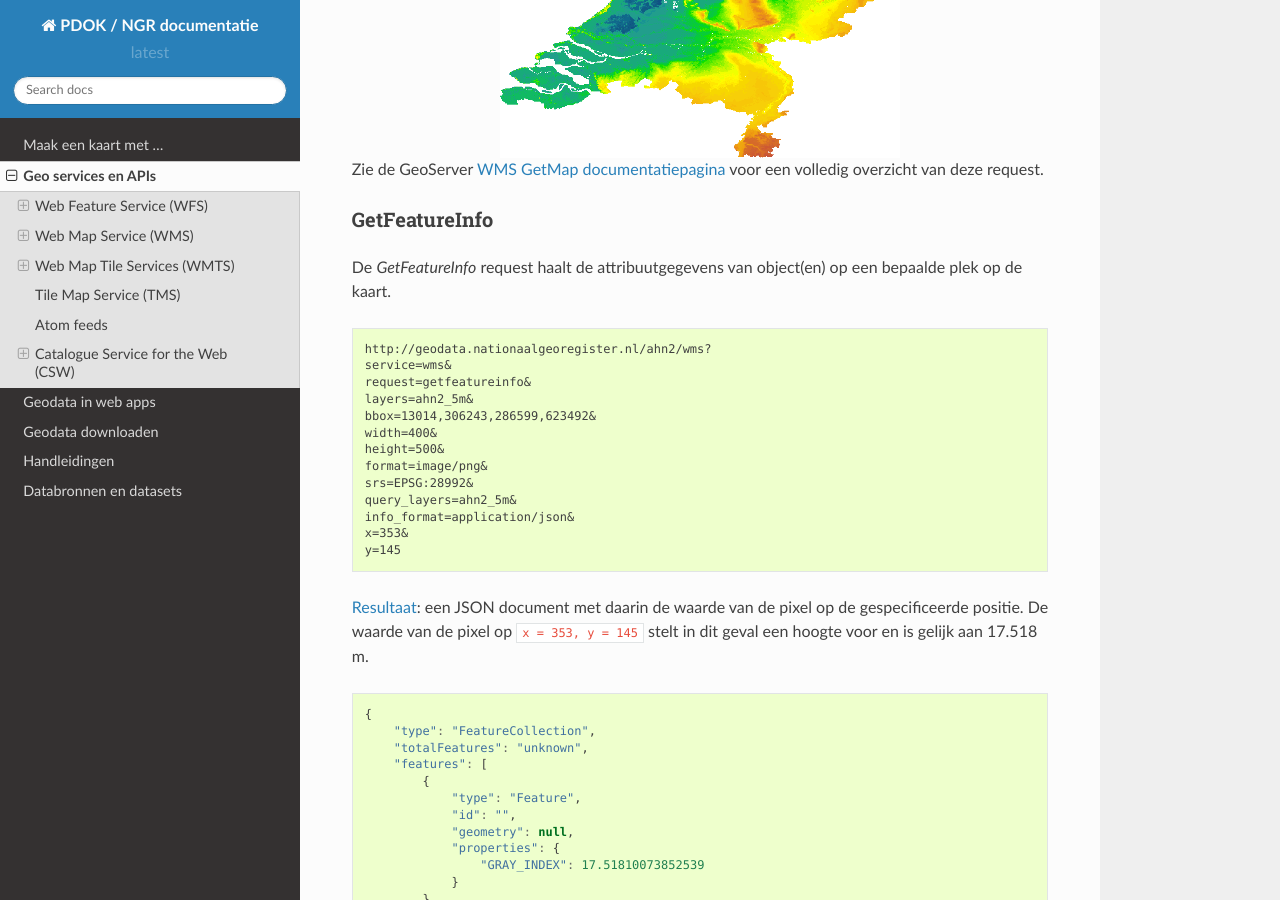
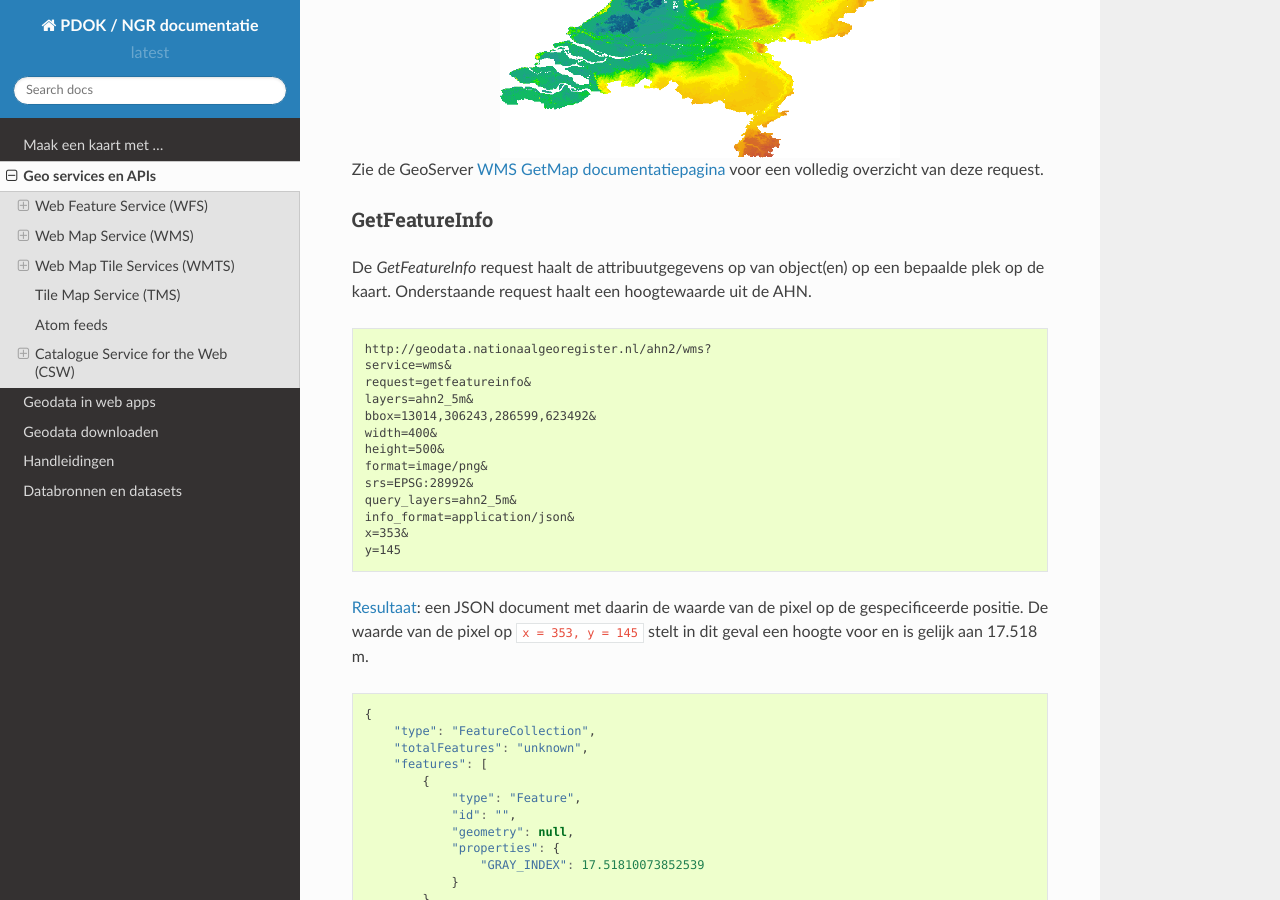
Before and after one commit to LivericA/PDOK, a Sphinx documentation site: the page built from docs/services.rst, in a window 1280 px wide and 900 px high, scrolled down 6162 px. Built offline with Sphinx 7.4.7 and the Read the Docs theme 2.0.0, drawn with Linux system fonts in a browser that asks for light colours; comment, search, counter and statistics services are not loaded.

Commit message:
Update services.rst

```diff
--- a/docs/services.rst
+++ b/docs/services.rst
@@ -285,7 +285,7 @@ Zie de GeoServer `WMS GetMap documentatiepagina <http://docs.geoserver.org/lates
 GetFeatureInfo
 ==============
 
-De *GetFeatureInfo* request haalt  de attribuutgegevens van object(en) op een bepaalde plek op de kaart.
+De *GetFeatureInfo* request haalt de attribuutgegevens op van object(en) op een bepaalde plek op de kaart. Onderstaande request haalt een hoogtewaarde uit de AHN.
 
 ::
 
```
